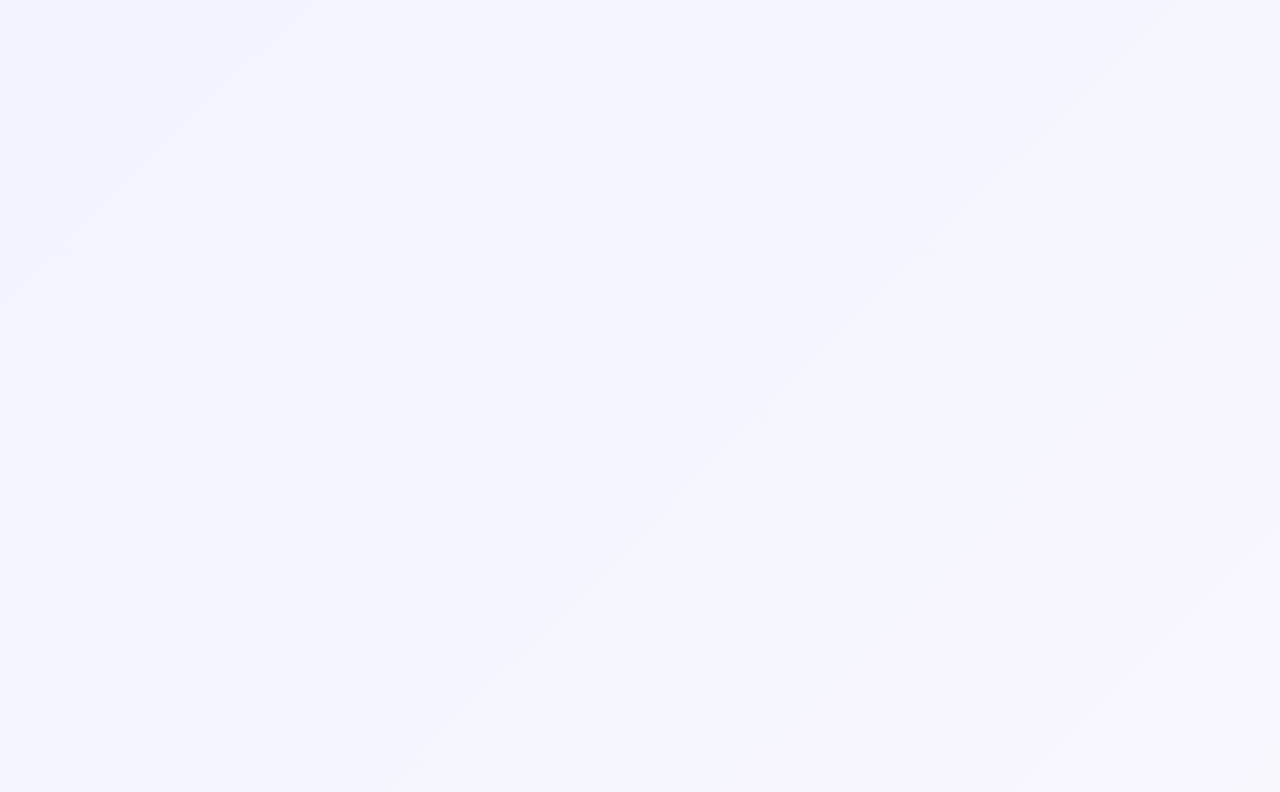
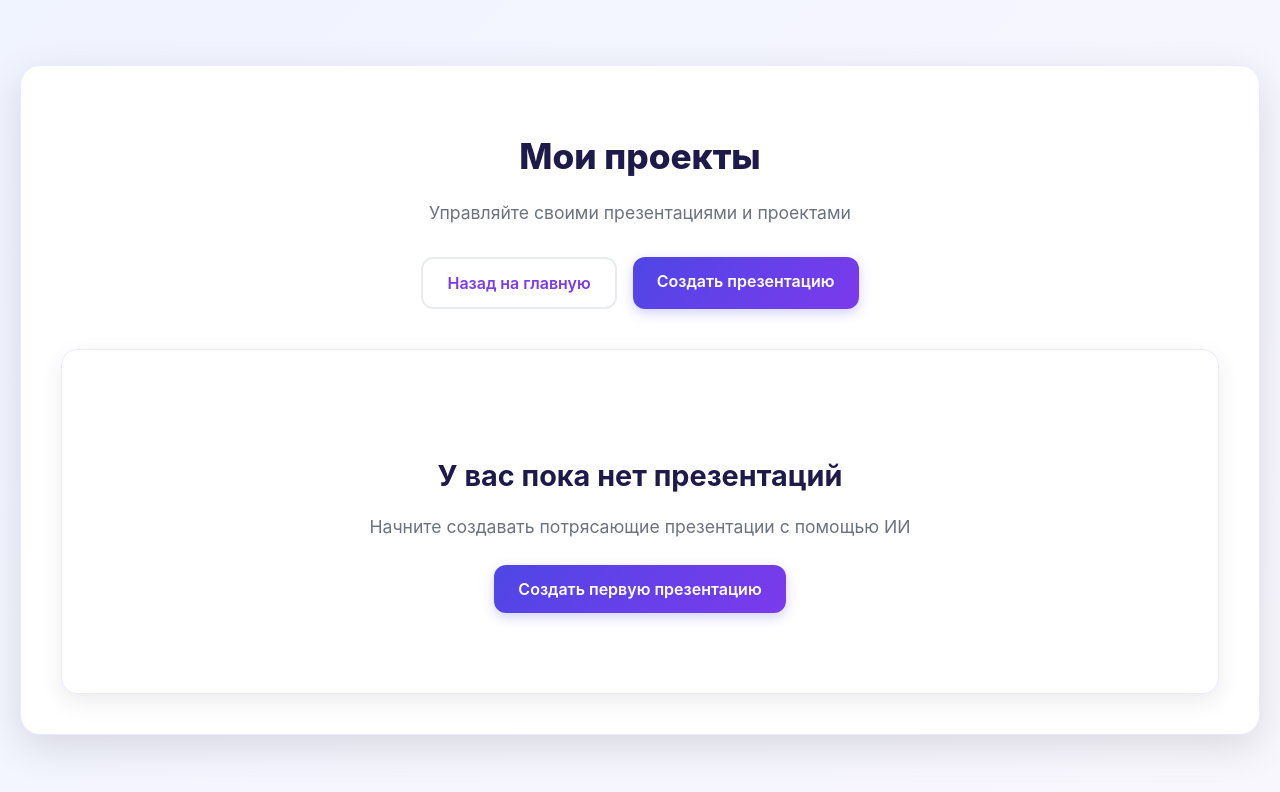
Before and after one commit to krantro2938/preza-frontend, a React (Vite) app: page /dashboard in a window 1280 px wide. Before the commit this address had no page. Shown: the top 792 px of the page. Built offline with nearby package versions, Linux system fonts and the light colour scheme.

Commit message:
fix: dashboard is working with now an overal context across the whole app

```diff
--- a/src/App.jsx
+++ b/src/App.jsx
@@ -1,15 +1,40 @@
 import { Routes, Route } from "react-router-dom";
+import { createContext, useContext } from "react";
 import Home from "./pages/Home";
 import CreatePresentation from "./pages/CreatePresentation";
 import ViewPresentation from "./pages/ViewPresentation/index.jsx";
+import Dashboard from "./pages/Dashboard/index.jsx";
+import { usePresentations } from "./hooks/usePresentations";
+
+const PresentationsContext = createContext();
+
+export const usePresentationsContext = () => {
+  const context = useContext(PresentationsContext);
+  if (!context) {
+    throw new Error("usePresentationsContext must be used within PresentationsProvider");
+  }
+  return context;
+};
+
+function PresentationsProvider({ children }) {
+  const presentationsData = usePresentations();
+  return (
+    <PresentationsContext.Provider value={presentationsData}>
+      {children}
+    </PresentationsContext.Provider>
+  );
+}
 
 function App() {
   return (
-    <Routes>
-      <Route path="/" element={<Home />} />
-      <Route path="/create-presentation" element={<CreatePresentation />} />
-      <Route path="/presentation/:id" element={<ViewPresentation />} />
-    </Routes>
+    <PresentationsProvider>
+      <Routes>
+        <Route path="/" element={<Home />} />
+        <Route path="/create-presentation" element={<CreatePresentation />} />
+        <Route path="/presentation/:id" element={<ViewPresentation />} />
+        <Route path="/dashboard" element={<Dashboard />} />
+      </Routes>
+    </PresentationsProvider>
   );
 }
 
--- a/src/hooks/usePresentations.js
+++ b/src/hooks/usePresentations.js
@@ -7,16 +7,22 @@ export function usePresentations() {
 
   useEffect(() => {
     const stored = localStorage.getItem(STORAGE_KEY);
+    console.log("Loading presentations from localStorage:", stored);
     if (stored) {
       try {
-        setPresentations(JSON.parse(stored));
+        const parsed = JSON.parse(stored);
+        console.log("Parsed presentations:", parsed);
+        setPresentations(parsed);
       } catch (error) {
         console.error("Error parsing stored presentations:", error);
       }
+    } else {
+      console.log("No presentations found in localStorage");
     }
   }, []);
 
   useEffect(() => {
+    console.log("Saving presentations to localStorage:", presentations);
     localStorage.setItem(STORAGE_KEY, JSON.stringify(presentations));
   }, [presentations]);
 
@@ -36,6 +42,7 @@ export function usePresentations() {
 
     const newPresentation = await response.json();
     setPresentations((prev) => [...prev, newPresentation]);
+    console.log("added new presentation")
     return newPresentation;
   };
 
@@ -53,11 +60,16 @@ export function usePresentations() {
     setPresentations((prev) => prev.filter((p) => p.id !== id));
   };
 
+  const addPresentation = (presentation) => {
+    setPresentations((prev) => [presentation, ...prev])
+  }
+
   return {
     presentations,
     createPresentation,
     getPresentation,
     updatePresentation,
     deletePresentation,
+    addPresentation
   };
 }
--- a/src/pages/CreatePresentation/index.jsx
+++ b/src/pages/CreatePresentation/index.jsx
@@ -1,7 +1,7 @@
 import { useEffect, useState } from "react";
 import { useNavigate } from "react-router-dom";
 import styles from "./styles.module.css";
-import { usePresentations } from "../../hooks/usePresentations";
+import { usePresentationsContext } from "../../App";
 
 function CreatePresentation() {
   const [title, setTitle] = useState("");
@@ -9,7 +9,7 @@ function CreatePresentation() {
   const [templateId, setTemplateId] = useState("");
   const [templates, setTemplates] = useState([]);
   const navigate = useNavigate();
-  const { createPresentation } = usePresentations();
+  const { presentations, createPresentation, addPresentation} = usePresentationsContext();
   const backendUrl = import.meta.env.VITE_BACKEND_URL;
   const getTemplates = async () => {
     try {
@@ -27,6 +27,7 @@ function CreatePresentation() {
   };
 
   useEffect(() => {
+    console.log(presentations)
     getTemplates();
   }, []);
 
--- a/src/pages/Dashboard/index.jsx
+++ b/src/pages/Dashboard/index.jsx
@@ -1,12 +1,13 @@
 import { Link } from "react-router-dom";
-import { usePresentations } from "../../hooks/usePresentations";
+import { usePresentationsContext } from "../../App";
 import styles from "./styles.module.css";
 
 function Dashboard() {
-  const { presentations, deletePresentation } = usePresentations();
+  const { presentations, deletePresentation } = usePresentationsContext();
 
   return (
     <div className={styles.container}>
+      <div className={styles.formCard}>
         <div className={styles.header}>
           <h1>Мои проекты</h1>
           <p className={styles.subtitle}>Управляйте своими презентациями и проектами</p>
@@ -36,6 +37,7 @@ function Dashboard() {
           )}
         </div>
       </div>
+    </div>
   );
 }
 
--- a/src/pages/Dashboard/styles.module.css
+++ b/src/pages/Dashboard/styles.module.css
@@ -1,10 +1,20 @@
 .container {
-  min-height: 100vh;
-  background: #ffffff;
-  font-family: "Segoe UI", Tahoma, Geneva, Verdana, sans-serif;
-  padding: 40px 20px;
+  height: 100vh;
+  overflow: hidden;
+  position: relative;
+  background: linear-gradient(135deg, #f0f4ff 0%, #f9f7fe 100%);
+  font-family:
+    "Inter",
+    -apple-system,
+    BlinkMacSystemFont,
+    sans-serif;
+  display: flex;
+  justify-content: center;
+  align-items: center;
+  padding: 20px;
   box-sizing: border-box;
 }
+
 
 .header {
   text-align: center;
@@ -12,16 +22,17 @@
 }
 
 .container h1 {
-  color: #1a1a1a;
+  color: #1e1b4b;
   margin-bottom: 10px;
-  font-size: 2.5rem;
-  font-weight: 600;
+  font-size: 2.2rem;
+  font-weight: 800;
 }
 
 .subtitle {
-  color: #666;
-  font-size: 1rem;
+  color: #6b7280;
+  font-size: 1.1rem;
   margin-bottom: 30px;
+  line-height: 1.5;
 }
 
 .buttonGroup {
@@ -33,127 +44,169 @@
 
 .backButton {
   display: inline-block;
-  padding: 10px 20px;
-  background-color: #f8f9fa;
-  color: #666;
+  padding: 12px 24px;
+  background: none;
+  color: #7c3aed;
   text-decoration: none;
-  border-radius: 6px;
-  font-weight: 500;
-  border: 1px solid #e9ecef;
+  border-radius: 12px;
+  font-weight: 600;
+  border: 2px solid #e9ecef;
   transition: all 0.2s ease;
+  font-size: 1rem;
 }
 
 .backButton:hover {
-  background-color: #e9ecef;
-  color: #333;
+  background: #f5f3ff;
+  border-color: #7c3aed;
+  transform: translateY(-1px);
 }
 
 .createButton {
   display: inline-block;
-  padding: 10px 20px;
-  background-color: #007bff;
+  padding: 12px 24px;
+  background: linear-gradient(135deg, #4f46e5, #7c3aed);
   color: white;
   text-decoration: none;
-  border-radius: 6px;
-  font-weight: 500;
-  border: 1px solid #007bff;
+  border-radius: 12px;
+  font-weight: 600;
+  border: none;
   transition: all 0.2s ease;
+  font-size: 1rem;
+  box-shadow: 0 4px 12px rgba(79, 70, 229, 0.25);
 }
 
 .createButton:hover {
-  background-color: #0056b3;
-  border-color: #0056b3;
+  transform: translateY(-2px);
+  box-shadow: 0 6px 20px rgba(79, 70, 229, 0.35);
+}
+
+.formCard {
+  background: white;
+  border-radius: 20px;
+  padding: 40px;
+  box-shadow: 0 12px 40px rgba(0, 0, 0, 0.12);
+  max-width: 1200px;
+  width: 100%;
+  z-index: 10;
+  position: relative;
+  border: 1px solid #ede9fe;
+  overflow: hidden;
 }
 
 .presentationsList {
-  max-width: 1200px;
-  margin: 0 auto;
   display: grid;
-  grid-template-columns: repeat(auto-fill, minmax(300px, 1fr));
+  grid-template-columns: repeat(auto-fill, minmax(320px, 1fr));
   gap: 24px;
+  margin-top: 40px;
 }
 
 .emptyState {
   grid-column: 1 / -1;
   text-align: center;
   padding: 80px 20px;
-  background: #f8f9fa;
-  border-radius: 8px;
-  border: 1px solid #e9ecef;
+  background: white;
+  border-radius: 16px;
+  border: 1px solid #ede9fe;
+  box-shadow: 0 8px 24px rgba(0, 0, 0, 0.08);
 }
 
 .emptyState h2 {
-  color: #1a1a1a;
-  font-size: 1.5rem;
+  color: #1e1b4b;
+  font-size: 1.8rem;
   margin-bottom: 8px;
-  font-weight: 500;
+  font-weight: 700;
 }
 
 .emptyState p {
-  color: #666;
-  font-size: 1rem;
+  color: #6b7280;
+  font-size: 1.1rem;
   margin-bottom: 24px;
+  line-height: 1.5;
 }
 
 .presentationCard {
-  border: 1px solid #e9ecef;
-  border-radius: 8px;
-  padding: 24px;
-  background: #ffffff;
-  box-shadow: 0 2px 4px rgba(0, 0, 0, 0.04);
-  transition: all 0.2s ease;
+  border: 1px solid #ede9fe;
+  border-radius: 16px;
+  padding: 28px;
+  background: white;
+  box-shadow: 0 4px 16px rgba(0, 0, 0, 0.06);
+  transition: all 0.3s ease;
+  position: relative;
+  overflow: hidden;
+}
+
+.presentationCard::before {
+  content: "";
+  position: absolute;
+  top: 0;
+  left: 0;
+  width: 100%;
+  height: 4px;
+  background: linear-gradient(90deg, #8b5cf6, #ec4899);
 }
 
 .presentationCard:hover {
-  box-shadow: 0 4px 12px rgba(0, 0, 0, 0.08);
-  border-color: #dee2e6;
+  transform: translateY(-4px);
+  box-shadow: 0 12px 32px rgba(0, 0, 0, 0.12);
+  border-color: #c4b5fd;
 }
 
 .presentationCard h3 {
-  margin: 0 0 8px 0;
-  color: #1a1a1a;
-  font-size: 1.1rem;
-  font-weight: 500;
+  margin: 0 0 12px 0;
+  color: #1e1b4b;
+  font-size: 1.25rem;
+  font-weight: 700;
+  line-height: 1.3;
 }
 
 .presentationCard p {
-  margin: 0 0 16px 0;
-  color: #666;
-  font-size: 0.9rem;
+  margin: 0 0 20px 0;
+  color: #6b7280;
+  font-size: 0.95rem;
+  line-height: 1.4;
 }
 
 .actions {
   display: flex;
-  gap: 8px;
+  gap: 12px;
+  margin-top: 20px;
 }
 
 .viewButton {
-  padding: 8px 16px;
-  background-color: #007bff;
+  flex: 1;
+  padding: 12px 20px;
+  background: linear-gradient(135deg, #4f46e5, #7c3aed);
   color: white;
   text-decoration: none;
-  border-radius: 4px;
-  font-weight: 500;
-  font-size: 0.9rem;
-  transition: background-color 0.2s;
+  border-radius: 10px;
+  font-weight: 600;
+  font-size: 0.95rem;
+  transition: all 0.2s ease;
+  text-align: center;
+  box-shadow: 0 2px 8px rgba(79, 70, 229, 0.25);
 }
 
 .viewButton:hover {
-  background-color: #0056b3;
+  transform: translateY(-1px);
+  box-shadow: 0 4px 12px rgba(79, 70, 229, 0.35);
 }
 
 .deleteButton {
-  padding: 8px 16px;
-  background-color: #dc3545;
-  color: white;
-  border: none;
-  border-radius: 4px;
+  flex: 1;
+  padding: 12px 20px;
+  background: #fee2e2;
+  color: #dc2626;
+  border: 1px solid #fecaca;
+  border-radius: 10px;
   cursor: pointer;
-  font-weight: 500;
-  font-size: 0.9rem;
-  transition: background-color 0.2s;
+  font-weight: 600;
+  font-size: 0.95rem;
+  transition: all 0.2s ease;
+  text-align: center;
 }
 
 .deleteButton:hover {
-  background-color: #c82333;
+  background: #fecaca;
+  border-color: #fca5a5;
+  transform: translateY(-1px);
 }
--- a/src/pages/ViewPresentation/index.jsx
+++ b/src/pages/ViewPresentation/index.jsx
@@ -1,12 +1,13 @@
 import React, { useState, useEffect, useCallback } from 'react';
 import styles from './styles.module.css';
-import {usePresentations} from "../../hooks/usePresentations.js";
+import {usePresentationsContext} from "../../App";
 import {useNavigate, useParams} from "react-router-dom";
 import data from '/public/generated_slide.json'
 
 const Presentation = () => {
     const {id} = useParams();
-    const presentationData = usePresentations().getPresentation(id)||data;
+    const { getPresentation } = usePresentationsContext();
+    const presentationData = getPresentation(id) || data;
     const navigate = useNavigate();
 
     const [currentSlideIndex, setCurrentSlideIndex] = useState(0);
```
Lines whose indentation alone changed are shown as unchanged.
